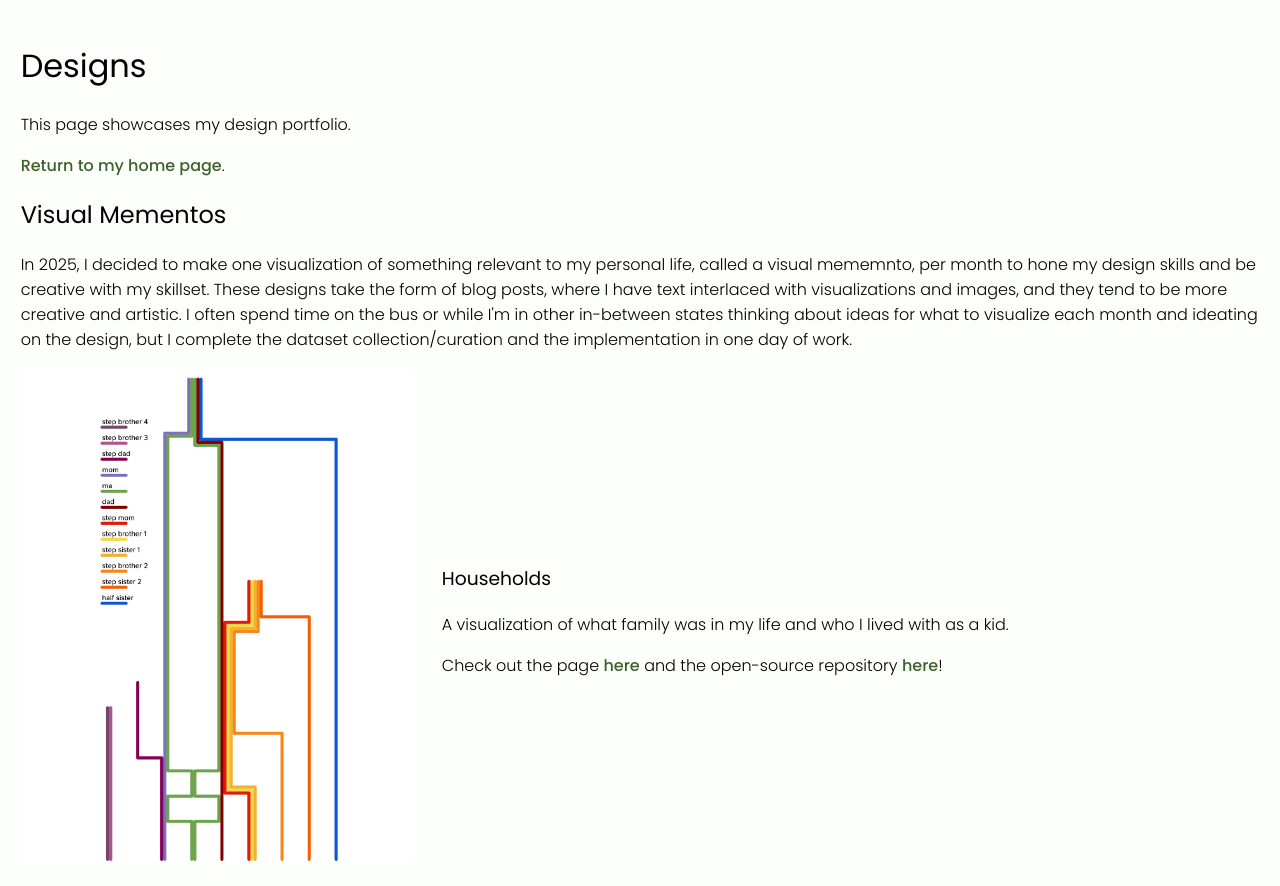
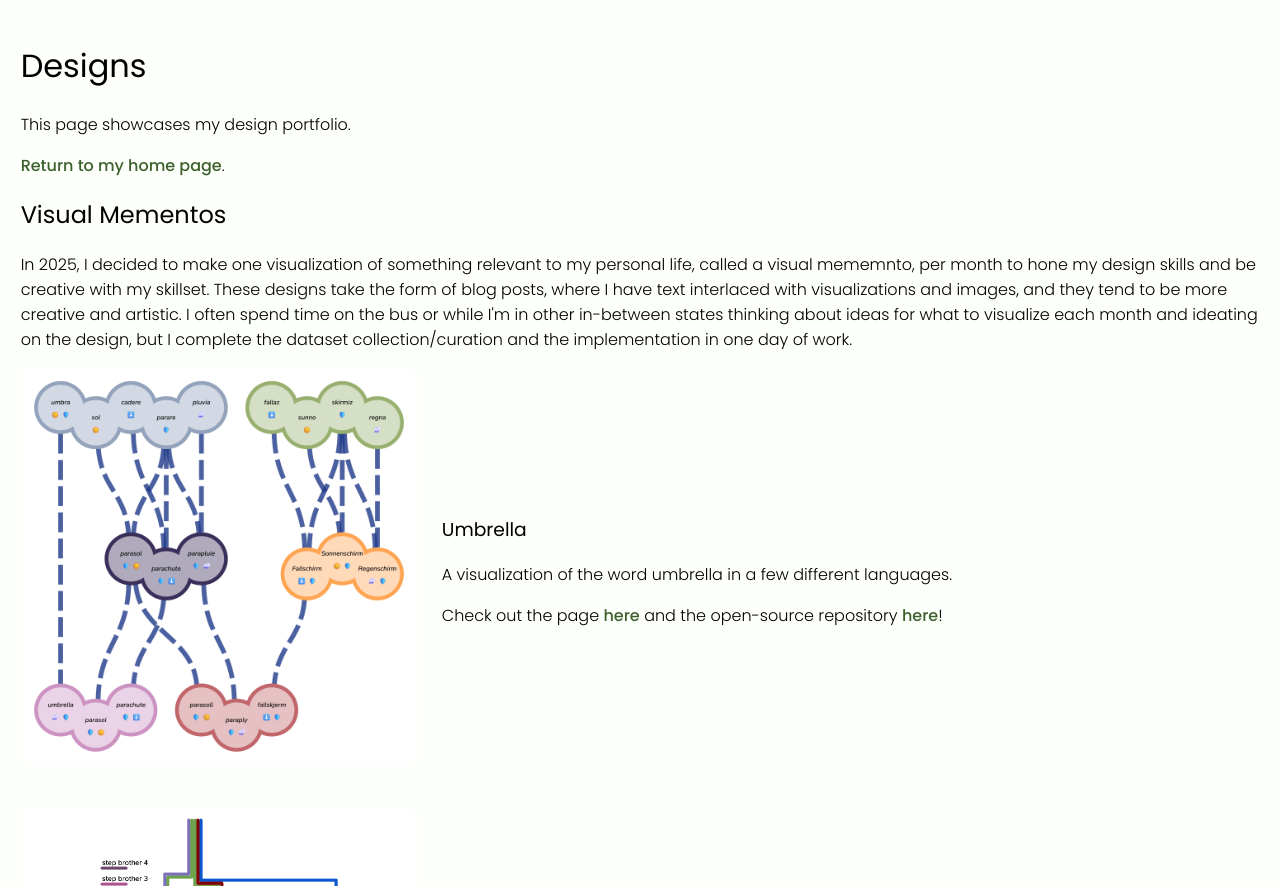
Before and after one commit to marasolen/marasolen.github.io, a plain HTML site: page designs.html in a window 1280 px wide. Shown: the top 886 px of the page. Drawn offline with Linux system fonts and the light colour scheme.

Commit message:
new design

```diff
--- a/designs.html
+++ b/designs.html
@@ -43,6 +43,16 @@
                         in-between states thinking about ideas for what to visualize each month and ideating on the design, but I complete the dataset collection/curation and the implementation
                         in one day of work.
 					</p>
+					<div class="design-big">
+						<a href="https://marasolen.github.io/umbrella/">
+							<img src="images/designs/umbrella.png">
+						</a>
+						<div>
+							<h3>Umbrella</h3>
+							<p>A visualization of the word umbrella in a few different languages.</p>
+							<p>Check out the page <a href="https://marasolen.github.io/umbrella/">here</a> and the open-source repository <a href="https://github.com/marasolen/umbrella">here</a>!</p>
+						</div>
+					</div>
 					<div class="design-big">
 						<a href="https://marasolen.github.io/households/">
 							<img src="images/designs/households.png">
```
Also changed, not shown: images/designs/umbrella.png (added).
